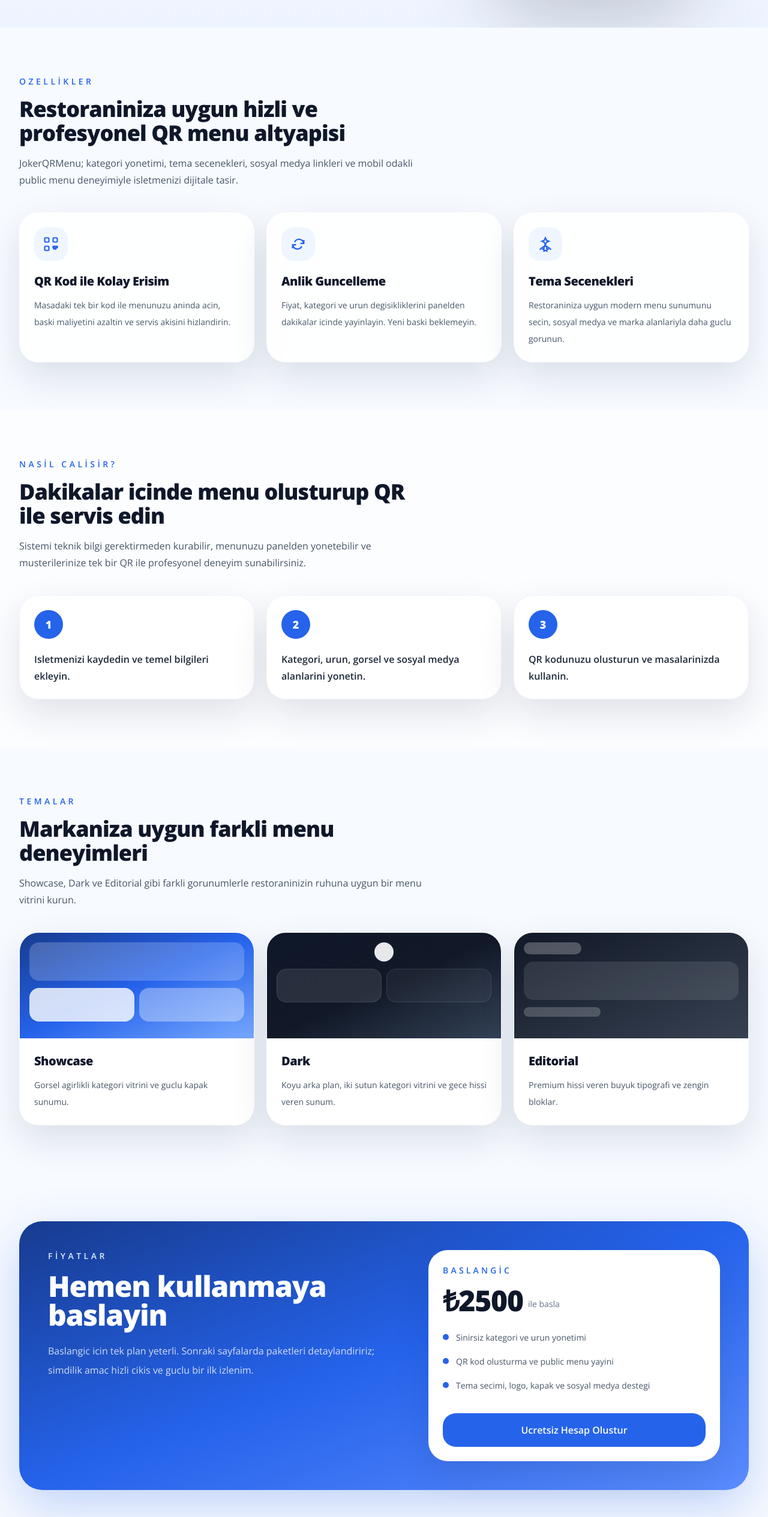
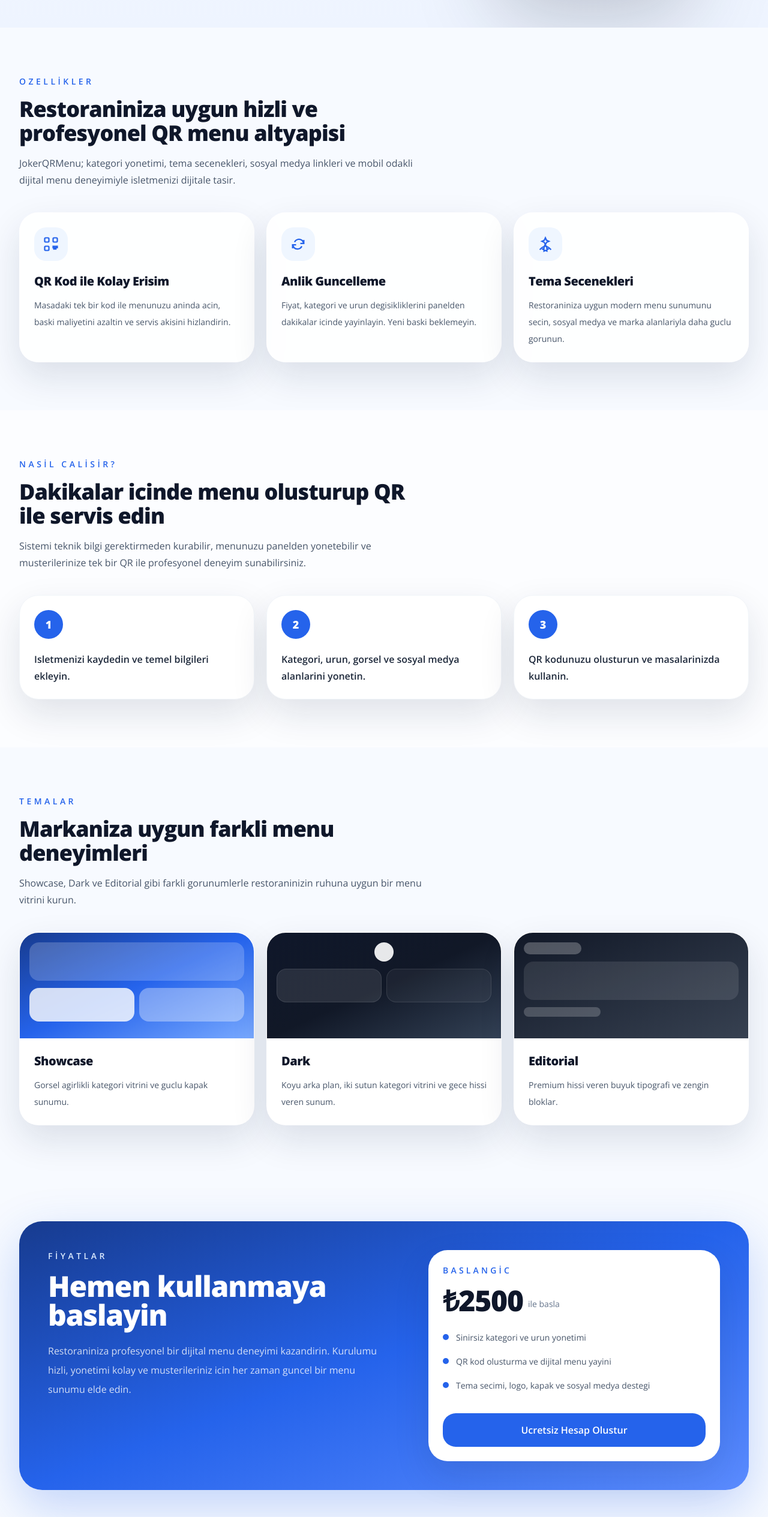
Before and after one commit to slh38/qrmenu, a React (Vite) app in the folder frontend/: page / in a window 1280 px wide. Shown: the part 969-3498 px from the top of the page at 60% size. Built offline with nearby package versions, Linux system fonts and the light colour scheme; no server answers.

Commit message:
Update landing digital menu copy

```diff
--- a/frontend/src/pages/Landing.jsx
+++ b/frontend/src/pages/Landing.jsx
@@ -33,7 +33,7 @@ const steps = [
 
 const pricing = [
   "Sinirsiz kategori ve urun yonetimi",
-  "QR kod olusturma ve public menu yayini",
+  "QR kod olusturma ve dijital menu yayini",
   "Tema secimi, logo, kapak ve sosyal medya destegi",
 ];
 
@@ -261,7 +261,7 @@ export default function Landing() {
           <SectionTitle
             eyebrow="Ozellikler"
             title="Restoraniniza uygun hizli ve profesyonel QR menu altyapisi"
-            text="JokerQRMenu; kategori yonetimi, tema secenekleri, sosyal medya linkleri ve mobil odakli public menu deneyimiyle isletmenizi dijitale tasir."
+            text="JokerQRMenu; kategori yonetimi, tema secenekleri, sosyal medya linkleri ve mobil odakli dijital menu deneyimiyle isletmenizi dijitale tasir."
           />
 
           <div className="mt-10 grid gap-5 lg:grid-cols-3">
@@ -325,8 +325,8 @@ export default function Landing() {
                 <p className="text-sm font-semibold uppercase tracking-[0.32em] text-blue-100">Fiyatlar</p>
                 <h2 className="mt-4 font-display text-4xl font-extrabold tracking-tight sm:text-5xl">Hemen kullanmaya baslayin</h2>
                 <p className="mt-5 max-w-xl text-base leading-8 text-white/80">
-                  Baslangic icin tek plan yeterli. Sonraki sayfalarda paketleri detaylandiririz; simdilik amac hizli cikis
-                  ve guclu bir ilk izlenim.
+                  Restoraniniza profesyonel bir dijital menu deneyimi kazandirin. Kurulumu hizli, yonetimi kolay ve
+                  musterileriniz icin her zaman guncel bir menu sunumu elde edin.
                 </p>
               </div>
 
```
